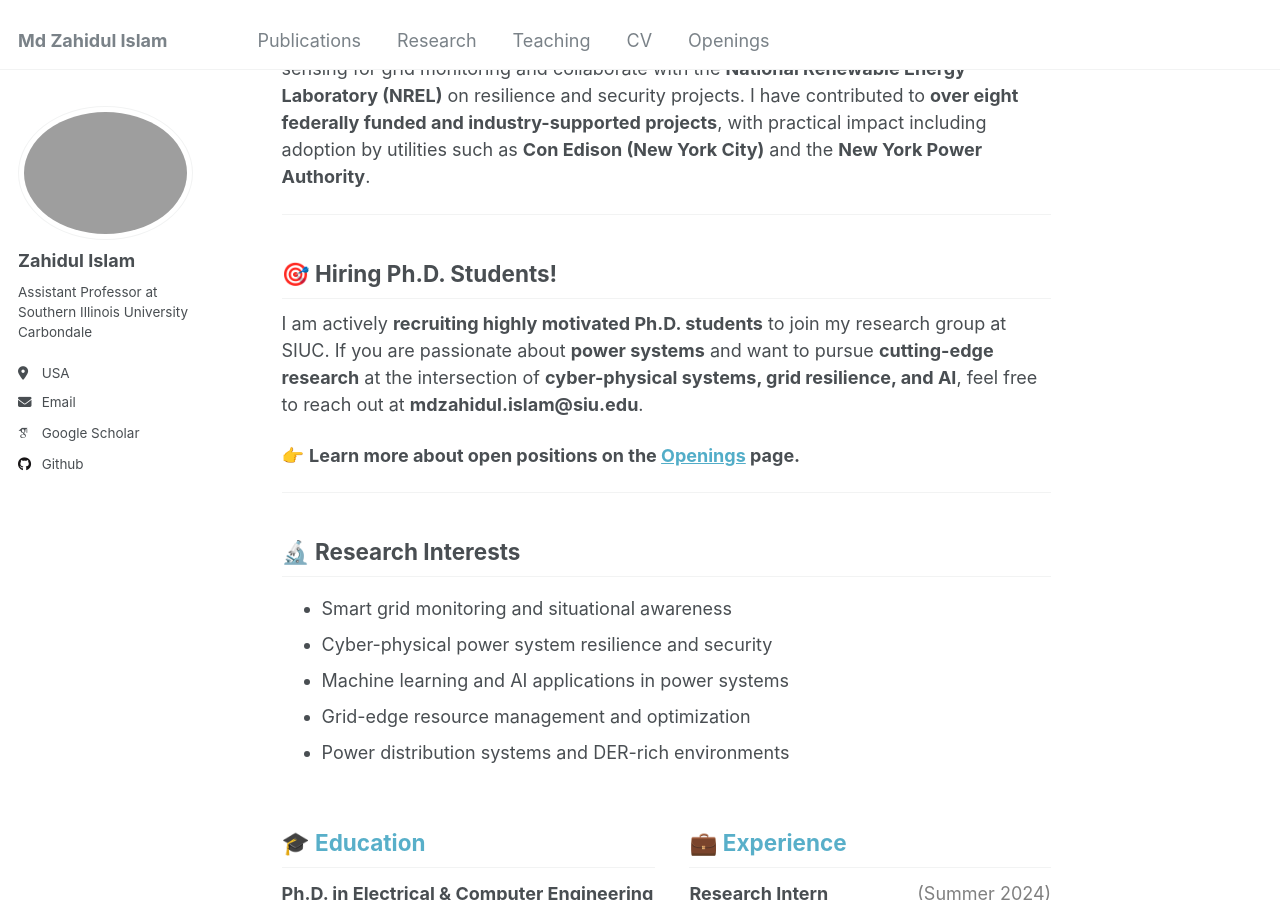
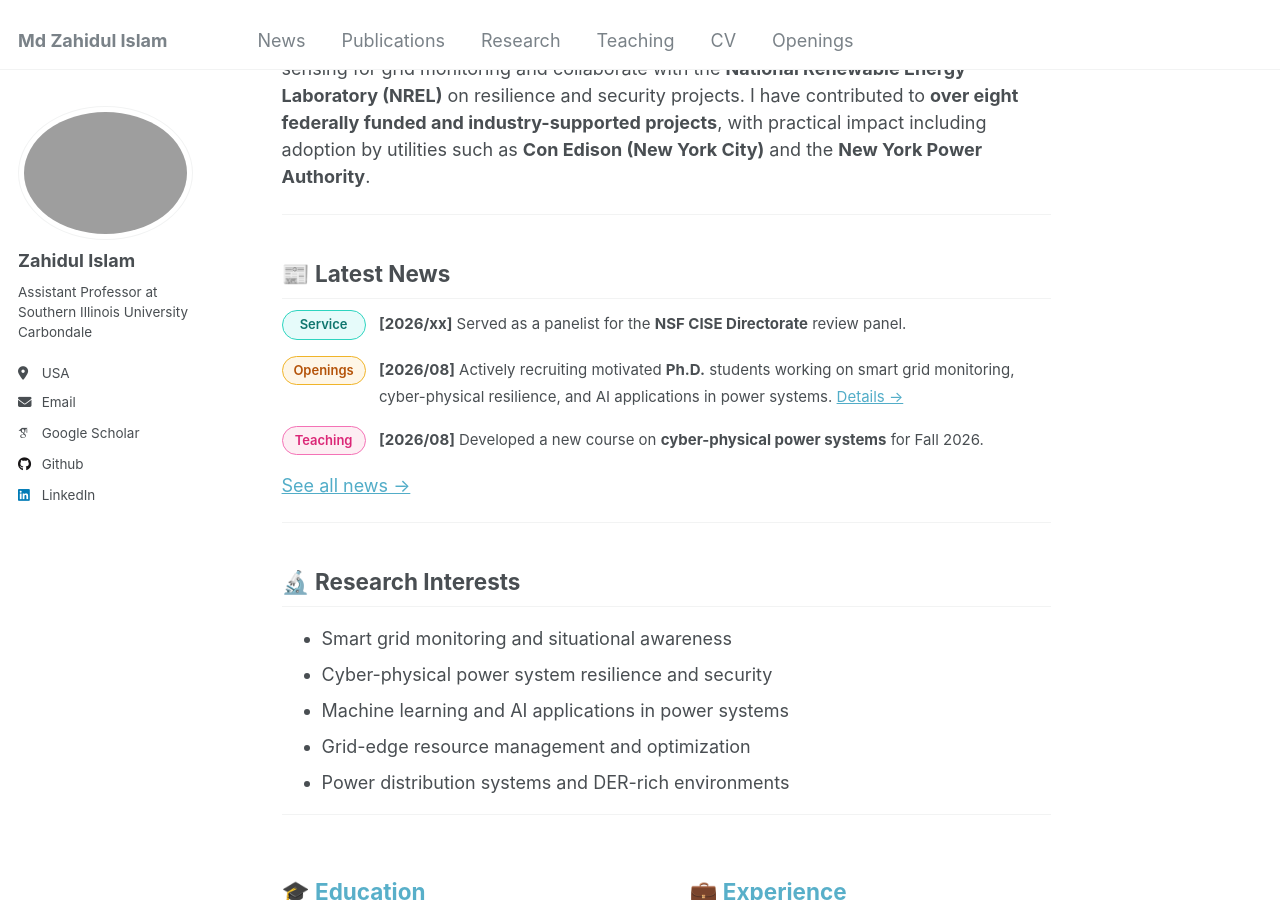
Before and after one commit to zahidul-ece/zahidul-ece.github.io, a Jekyll site: the page built from _pages/about.md, in a window 1280 px wide and 900 px high, scrolled down 436 px. Built offline with Jekyll 4.4.1, drawn with Linux system fonts in a browser that asks for light colours; some web fonts are replaced.

Commit message:
updated text

```diff
--- a/_config.yml
+++ b/_config.yml
@@ -23,7 +23,7 @@ author:
   # Biographic information
   avatar           : "profile.png"
   name             : "Zahidul Islam"
-  pronouns         : # example: "she/her"
+  pronouns         : # example: "he/him"
   bio              : "Assistant Professor at Southern Illinois University Carbondale"
   location         : "USA"
   # employer         : "SIUC"
@@ -38,7 +38,7 @@ author:
   semantic         : # URL
   pubmed           : # "https://www.ncbi.nlm.nih.gov/pubmed/?term=john+snow"
   researchgate     : # URL
-
+  linkedin         : zahidul-nyu25
   # Repositories and software development
   bitbucket        : # Username - Update with your username on the site
   codepen          : # Username
@@ -57,7 +57,7 @@ author:
   keybase          : # Username
   instagram        : # Username
   lastfm           : # Username
-  linkedin         : # Username
+
   mastodon         : # URL
   medium           : # URL
   pinterest        : # Username
--- a/_data/navigation.yml
+++ b/_data/navigation.yml
@@ -5,6 +5,9 @@
 # prevent it from being included in the site.
 
 main:
+  - title: "News"
+    url: /news/
+
   - title: "Publications"
     url: /publications/
 
--- /dev/null
+++ b/_data/news.yml
@@ -0,0 +1,46 @@
+# Add new items at the TOP of this list (newest first).
+#
+# type -> short category shown as a colored badge: "Paper", "Grant", "Talk", "Openings"
+#         (anything else just gets a plain gray badge)
+# date -> "YYYY/MM"
+# body -> the full sentence. Use <strong>...</strong> to bold key terms/names.
+# link -> optional URL for a "Details" link at the end. Delete the line if not needed.
+
+- type: "Service"
+  date: "2026/xx"
+  body: "Served as a panelist for the <strong>NSF CISE Directorate</strong> review panel."
+
+- type: "Openings"
+  date: "2026/08"
+  body: "Actively recruiting motivated <strong>Ph.D.</strong> students working on smart grid monitoring, cyber-physical resilience, and AI applications in power systems."
+  link: "/opening/"
+
+- type: "Teaching"
+  date: "2026/08"
+  body: "Developed a new course on <strong>cyber-physical power systems</strong> for Fall 2026."
+
+- type: "Talk"
+  date: "2026/07"
+  body: "Attended and presented our paper at <strong>IEEE PESGM 2026</strong> (Montréal, Canada)."
+
+- type: "Paper"
+  date: "2026/06"
+  body: "Our paper \"Risk-Aware Measurement Synchronization and Recovery for DSSE with Heterogeneous Data Sources\" has been accepted in <strong>IEEE Transactions on Instrumentation &amp; Measurement</strong>, with S. N. Edib, Y. Yao, F. Ding, and Y. Lin."
+
+- type: "Grant"
+  date: "2026/05"
+  body: "Received the <strong>Energy Boost Seed Grant</strong> from the SIU Advanced Energy Institute for \"<strong>Digital Twin–Enabled Co-Optimization of Energy and Crop Systems in Agrivoltaic Farms</strong>.\""
+
+- type: "Paper"
+  date: "2026/01"
+  body: "Our paper \"Neuro-Physics Hybrid State Estimation of Distribution System with Smart Meter Voltage Measurements\" has been accepted in <strong>IEEE Transactions on Smart Grid</strong>, with W. Zhang and Y. Lin."
+
+
+- type: "Paper"
+  date: "2025/10"
+  body: "Our paper \"Disaster-Resilient Cyber-Physical Distribution System Reconfiguration and Dynamic Networked Microgrid Formation under Intermittent Generation\" has been accepted in <strong>IEEE Transactions on Industry Applications</strong>, with Y. Lin and V. M. Vokkarane."
+
+
+- type: "New Role"
+  date: "2025/08"
+  body: "Started as a <strong>Tenure-Track Assistant Professor</strong> in the School of Electrical, Computer, and Biomedical Engineering (ECBE) at <strong>Southern Illinois University Carbondale (SIU)</strong>."
--- /dev/null
+++ b/_includes/news-badge.html
@@ -0,0 +1,23 @@
+{% assign type = include.item.type %}
+{% case type %}
+  {% when "Paper" %}
+    {% assign bg = "#eaf2fe" %}{% assign border = "#4f8ef7" %}{% assign fg = "#2563eb" %}
+  {% when "Grant" %}
+    {% assign bg = "#eafaf1" %}{% assign border = "#34c78a" %}{% assign fg = "#1d8f5e" %}
+  {% when "Talk" %}
+    {% assign bg = "#f5eefe" %}{% assign border = "#a56ef0" %}{% assign fg = "#7c3aed" %}
+  {% when "Openings" %}
+    {% assign bg = "#fef6e7" %}{% assign border = "#f0b429" %}{% assign fg = "#b45309" %}
+  {% when "Service" %}
+    {% assign bg = "#e6fbfa" %}{% assign border = "#2dd4bf" %}{% assign fg = "#0f766e" %}
+  {% when "Teaching" %}
+    {% assign bg = "#fdeef3" %}{% assign border = "#f472b6" %}{% assign fg = "#db2777" %}
+  {% else %}
+    {% assign bg = "#f3f4f6" %}{% assign border = "#9ca3af" %}{% assign fg = "#4b5563" %}
+{% endcase %}
+<div style="display: flex; align-items: flex-start; gap: 0.75em; margin-bottom: 0.9em;">
+  <span style="flex-shrink: 0; width: 84px; box-sizing: border-box; text-align: center; padding: 2px 6px; border: 1px solid {{ border }}; background: {{ bg }}; color: {{ fg }}; border-radius: 999px; font-size: 13px; font-weight: 600;">{{ type | default: "News" }}</span>
+  <span style="font-size: 15px;">
+    <strong>[{{ include.item.date }}]</strong> {{ include.item.body }}{% if include.item.link %} <a href="{{ include.item.link | relative_url }}">Details →</a>{% endif %}
+  </span>
+</div>
--- a/_pages/about.md
+++ b/_pages/about.md
@@ -25,6 +25,7 @@ My research focuses on **smart grid monitoring, grid resilience, cyber-physical
 
 <!-- I am a recipient of the **NYU SOE Fellowship (2023)** and have received multiple **travel grants** to present my research at top conferences including **IEEE PESGM** and **NAACL**.   -->
 
+<!--
 ---
 
 ## 🎯 **Hiring Ph.D. Students!**
@@ -32,6 +33,18 @@ My research focuses on **smart grid monitoring, grid resilience, cyber-physical
 I am actively **recruiting highly motivated Ph.D. students** to join my research group at SIUC. If you are passionate about **power systems** and want to pursue **cutting-edge research** at the intersection of **cyber-physical systems, grid resilience, and AI**, feel free to reach out at **mdzahidul.islam@siu.edu**.
 
 👉 **Learn more about open positions on the [Openings](/opening/) page.**
+-->
+
+---
+
+## 📰 Latest News
+
+<div style="line-height: 1.8;">
+{% for item in site.data.news limit:3 %}
+  {% include news-badge.html item=item %}
+{% endfor %}
+</div>
+[See all news →](/news/)
 
 ---
 
@@ -43,6 +56,7 @@ I am actively **recruiting highly motivated Ph.D. students** to join my research
 - Grid-edge resource management and optimization
 - Power distribution systems and DER-rich environments
 
+---
 
 <div style="display: flex; flex-wrap: wrap; justify-content: space-between; align-items: start;">
 
```
Also changed, not shown: _pages/news.md (added, +14 -0 lines).
